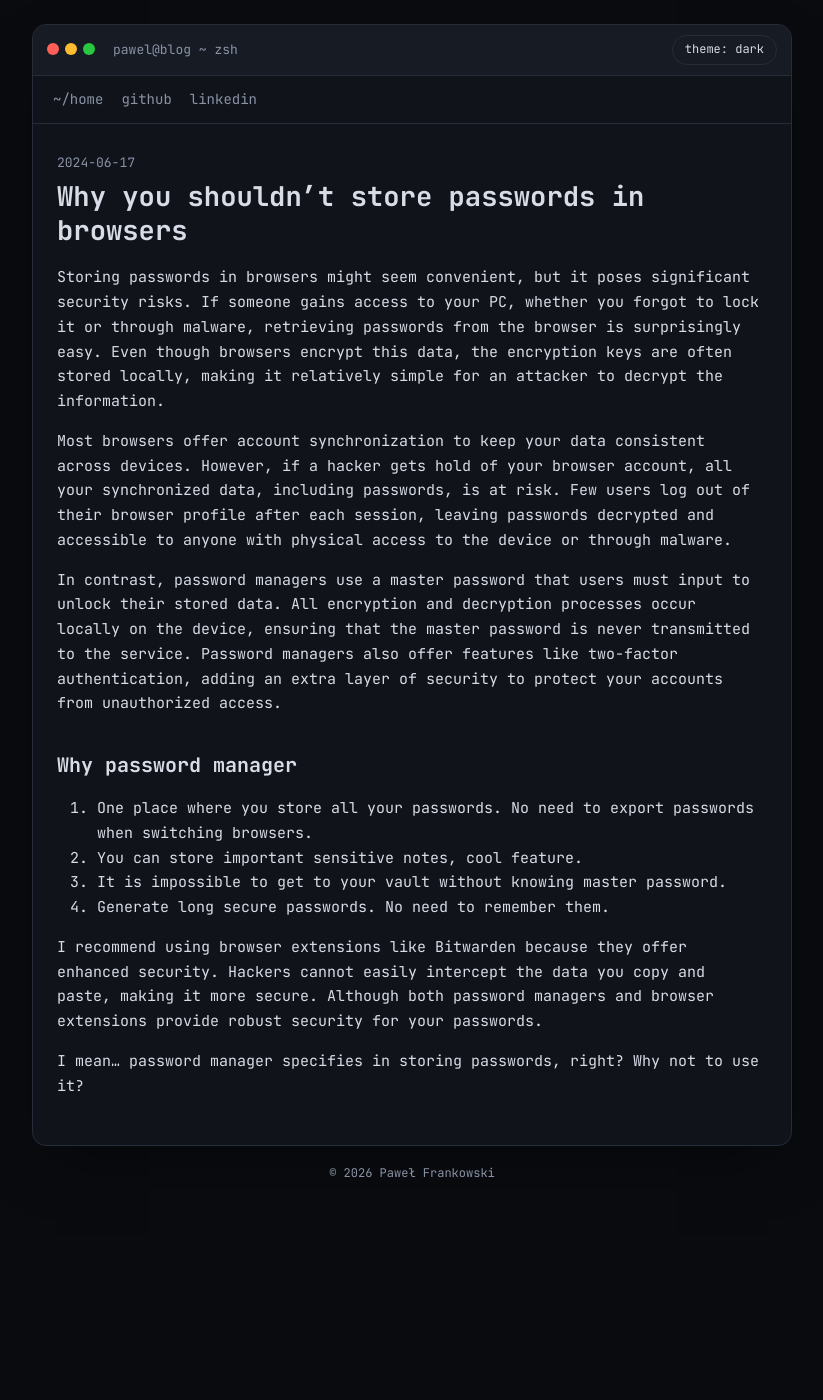
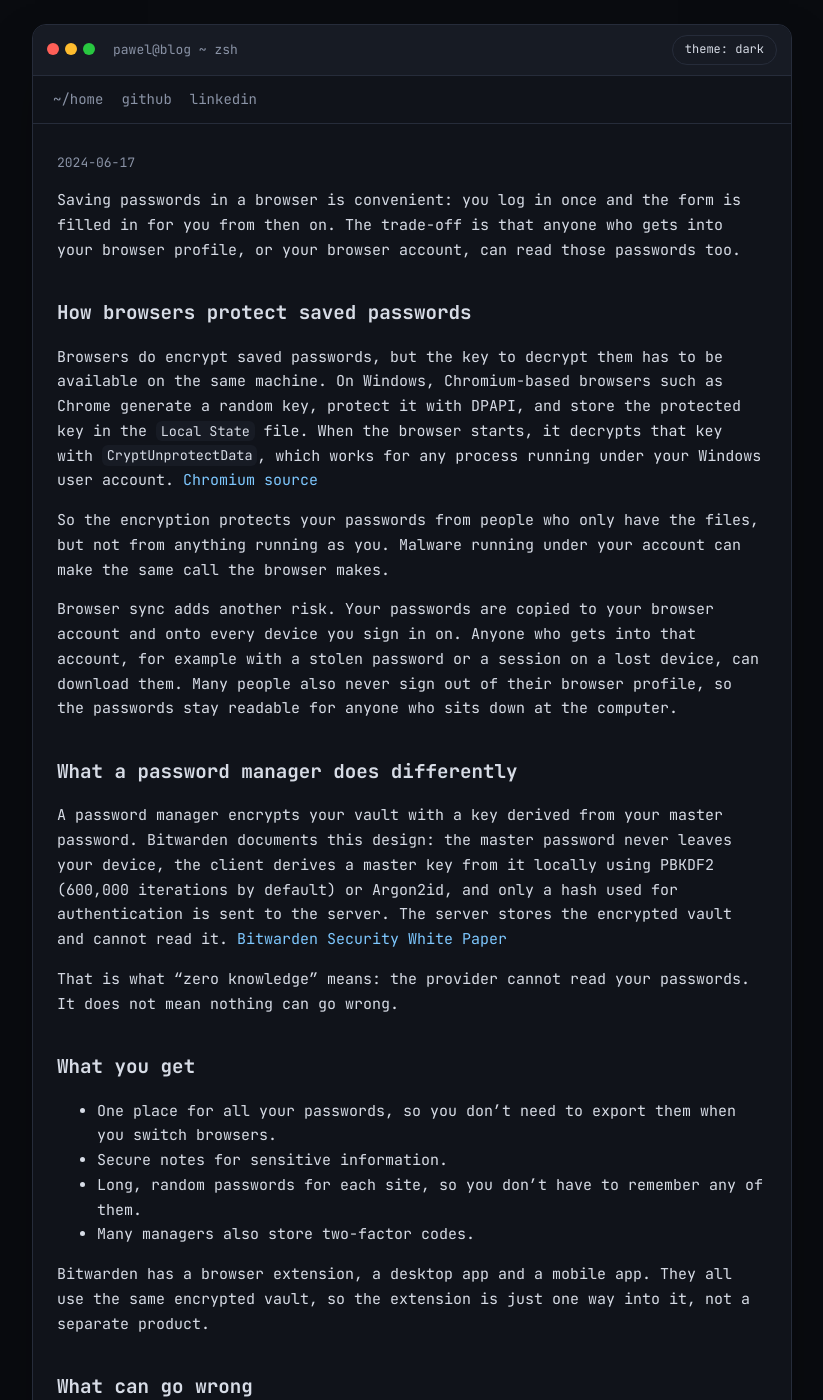
Before and after one commit to pablolambo/blog, a Jekyll site: the page built from _posts/2024-06-20-secure-your-passwords.md, in a window 1280 px wide and 1400 px high. Shown: the whole window, without its empty margins (228-1051 px from the left). Built offline with Jekyll 4.4.1, drawn with Linux system fonts in a browser that asks for light colours; some of the changed text lies outside the part shown.

Commit message:
Rewrite password manager post: fix claims, add trade-offs and steps
- Correct the browser encryption explanation: on Windows the key is
  DPAPI-protected and decrypted by any process running as the user
  (Chromium os_crypt_win.cc, pinned revision).
- Qualify the Bitwarden zero-knowledge claim: the master password is
  not sent; an authentication hash is (Bitwarden security white paper).
- Remove the unsupported claims about clipboard and vault access.
- Add what can go wrong, practical steps, passkeys, and sources.
- Keep the front matter date so the existing URL does not change.

Co-Authored-By: Claude Haiku 5.5 <noreply@anthropic.com>
Claude-Session: https://claude.ai/code/session_01BFsTJ7Qs5HheNhvbGiMe46

```diff
--- a/_posts/2024-06-20-secure-your-passwords.md
+++ b/_posts/2024-06-20-secure-your-passwords.md
@@ -6,21 +6,54 @@ category: security
 tags: [security, password, login, encryption]
 ---
 
-# Why you shouldn’t store passwords in browsers
+Saving passwords in a browser is convenient: you log in once and the form is filled in for you from then on. The trade-off is that anyone who gets into your browser profile, or your browser account, can read those passwords too.
 
-Storing passwords in browsers might seem convenient, but it poses significant security risks. If someone gains access to your PC, whether you forgot to lock it or through malware, retrieving passwords from the browser is surprisingly easy. Even though browsers encrypt this data, the encryption keys are often stored locally, making it relatively simple for an attacker to decrypt the information.
+## How browsers protect saved passwords
 
-Most browsers offer account synchronization to keep your data consistent across devices. However, if a hacker gets hold of your browser account, all your synchronized data, including passwords, is at risk. Few users log out of their browser profile after each session, leaving passwords decrypted and accessible to anyone with physical access to the device or through malware.
+Browsers do encrypt saved passwords, but the key to decrypt them has to be available on the same machine. On Windows, Chromium-based browsers such as Chrome generate a random key, protect it with DPAPI, and store the protected key in the `Local State` file. When the browser starts, it decrypts that key with `CryptUnprotectData`, which works for any process running under your Windows user account. [Chromium source](https://chromium.googlesource.com/chromium/src/+/282cd8a/components/os_crypt/os_crypt_win.cc)
 
-In contrast, password managers use a master password that users must input to unlock their stored data. All encryption and decryption processes occur locally on the device, ensuring that the master password is never transmitted to the service. Password managers also offer features like two-factor authentication, adding an extra layer of security to protect your accounts from unauthorized access.
+So the encryption protects your passwords from people who only have the files, but not from anything running as you. Malware running under your account can make the same call the browser makes.
 
-# Why password manager
+Browser sync adds another risk. Your passwords are copied to your browser account and onto every device you sign in on. Anyone who gets into that account, for example with a stolen password or a session on a lost device, can download them. Many people also never sign out of their browser profile, so the passwords stay readable for anyone who sits down at the computer.
 
-1. One place where you store all your passwords. No need to export passwords when switching browsers.
-2. You can store important sensitive notes, cool feature.
-3. It is impossible to get to your vault without knowing master password.
-4. Generate long secure passwords. No need to remember them.
+## What a password manager does differently
 
-I recommend using browser extensions like Bitwarden because they offer enhanced security. Hackers cannot easily intercept the data you copy and paste, making it more secure. Although both password managers and browser extensions provide robust security for your passwords.
+A password manager encrypts your vault with a key derived from your master password. Bitwarden documents this design: the master password never leaves your device, the client derives a master key from it locally using PBKDF2 (600,000 iterations by default) or Argon2id, and only a hash used for authentication is sent to the server. The server stores the encrypted vault and cannot read it. [Bitwarden Security White Paper](https://bitwarden.com/help/bitwarden-security-white-paper/)
 
-I mean... password manager specifies in storing passwords, right? Why not to use it?
+That is what “zero knowledge” means: the provider cannot read your passwords. It does not mean nothing can go wrong.
+
+## What you get
+
+- One place for all your passwords, so you don’t need to export them when you switch browsers.
+- Secure notes for sensitive information.
+- Long, random passwords for each site, so you don’t have to remember any of them.
+- Many managers also store two-factor codes.
+
+Bitwarden has a browser extension, a desktop app and a mobile app. They all use the same encrypted vault, so the extension is just one way into it, not a separate product.
+
+## What can go wrong
+
+- **The master password is a single point of failure.** Whoever learns it gets the whole vault. Use a long passphrase and never reuse it anywhere else.
+- **A lost master password can mean a lost vault.** Zero-knowledge also means the provider can’t reset it for you. Keep a recovery method written down and stored offline.
+- **A manager can’t protect a compromised device.** Malware that runs while your vault is unlocked can still read what you see or copy. Clipboard contents are readable by other programs, so clear them after pasting a password.
+
+## What to do now
+
+1. Export your passwords from the browser if you want to keep them. The export is an unencrypted CSV, so delete the file as soon as it is imported.
+2. Import them into a password manager, then check for weak or reused passwords.
+3. Delete the saved passwords from the browser and turn off its password saving.
+4. Turn on two-factor authentication for important accounts, starting with your email.
+5. Lock your computer when you step away from it.
+
+## Why this matters in practice
+
+The threat is rarely a hacker breaking the encryption. It is usually malware that runs as you, or a phished login to the browser account. Infostealer malware is built for exactly this: it looks for the browser’s password store and copies it, and it works because the browser can decrypt its own data. A password manager doesn’t make you immune to that either, but it limits the damage. Malware that copies your browser passwords gets every saved login at once. A manager with a strong master password and two-factor authentication turns the same theft into a much smaller problem.
+
+## Passkeys
+
+Passkeys are a newer option that removes passwords for many sites altogether. A passkey is a key pair: the private key stays on your device or in a password manager that supports passkeys, and the site stores only the public key. There is no shared secret to steal from the server or to phish from you. Where a site offers passkeys, use them, and keep the password manager as the place where they are stored.
+
+## Sources
+
+- [Chromium source: `components/os_crypt/os_crypt_win.cc`](https://chromium.googlesource.com/chromium/src/+/282cd8a/components/os_crypt/os_crypt_win.cc) (pinned revision): the key is encrypted with `CryptProtectData`, stored in Local State, and decrypted with `CryptUnprotectData`.
+- [Bitwarden Security White Paper](https://bitwarden.com/help/bitwarden-security-white-paper/): master password handling, key derivation, zero-knowledge design.
```
